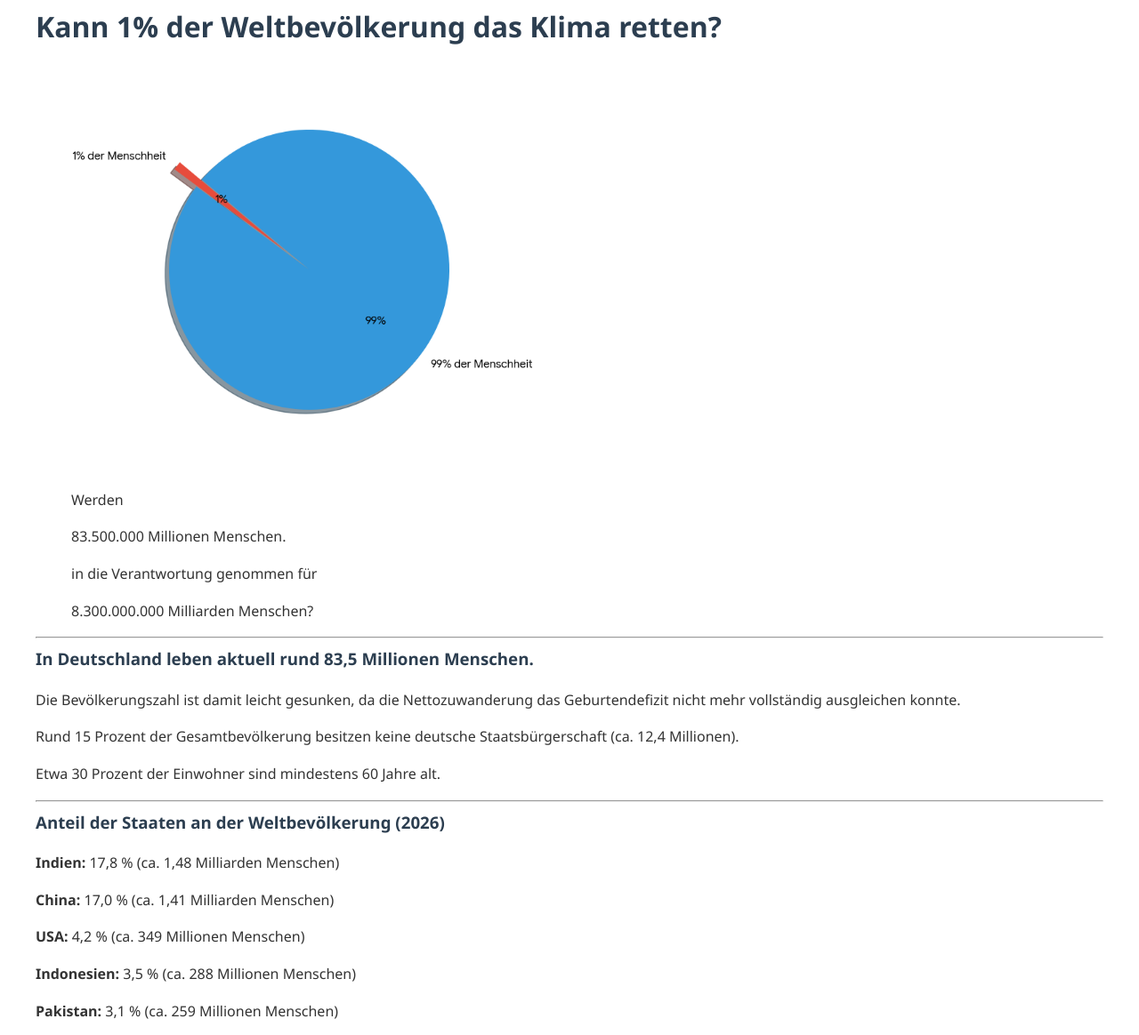
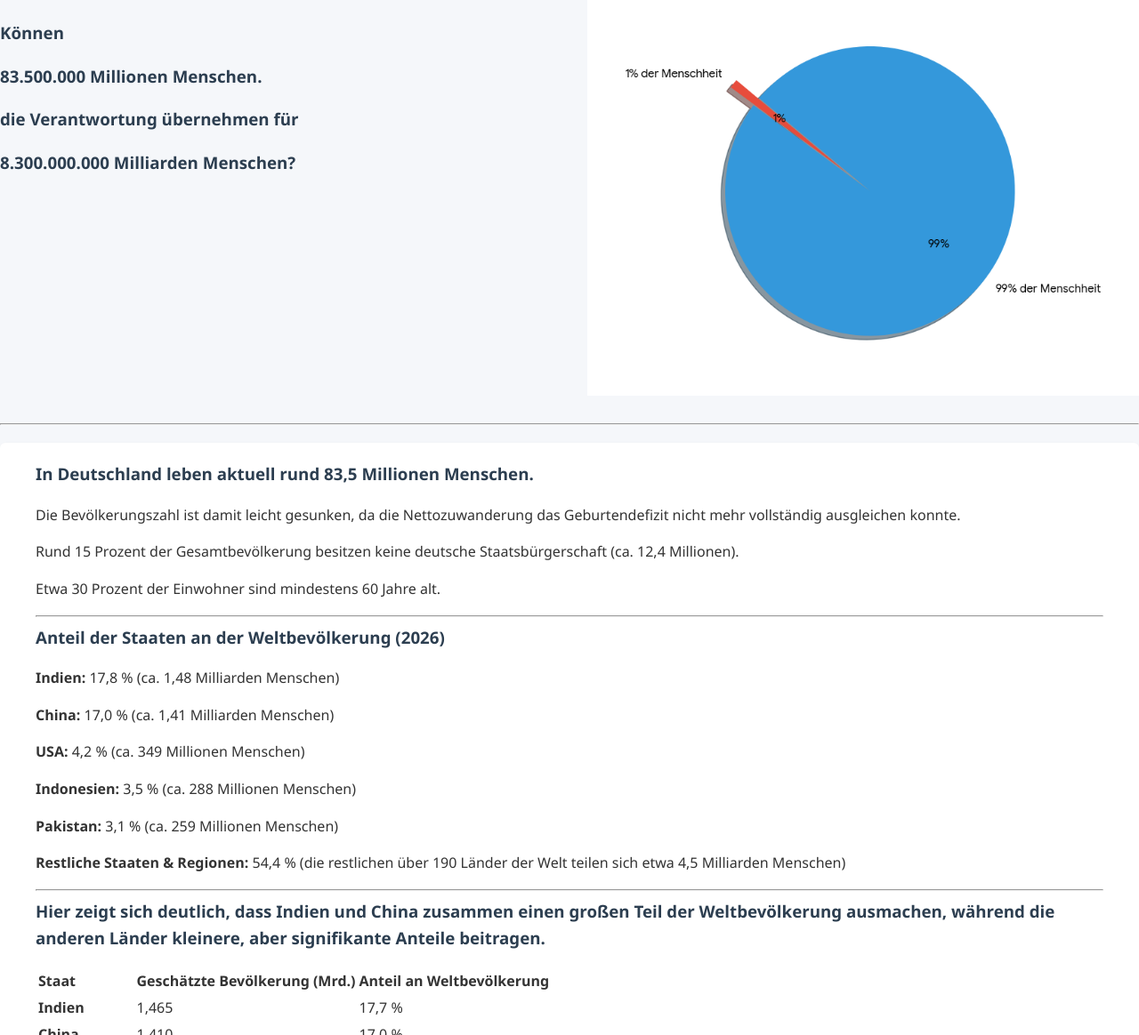
Before and after one commit to TheGermanTruth/TheGermanTruth, a Jekyll site: the page built from index.md, in a window 1280 px wide and 1400 px high, scrolled down 810 px. Shown: the part 236-1400 px from the top of the window at 89% size. Built offline with Jekyll 4.4.1, drawn with Linux system fonts in a browser that asks for light colours.

Commit message:
Update index.md

```diff
--- a/index.md
+++ b/index.md
@@ -3,21 +3,32 @@ layout: default
 title: "Die Co2 Lüge"
 ---
 
+<div class="two-columns" markdown="1">
+
+<div class="column" markdown="1">
+
+## Kann 1% der Weltbevölkerung das Klima retten?
+
+### Können
+
+### 83.500.000 Millionen Menschen.
+
+### die Verantwortung übernehmen für
+
+### 8.300.000.000 Milliarden Menschen?
+
+</div>
+
+<div class="column" markdown="1">
+
+![Ein Prozent]({{ '/images/1Prozent.png' | relative_url }}){: width="100%"}
+
+</div>
+
+</div>
+---
+
 <div class="section one-column" markdown="1">
-
-# Kann 1% der Weltbevölkerung das Klima retten?
-
-![Ein Prozent]({{ '/images/1Prozent.png' | relative_url }}){: width="50%"}
-
->Werden
->
->83.500.000 Millionen Menschen.
->
->in die Verantwortung genommen für
->
->8.300.000.000 Milliarden Menschen?
-
----
 
 ### In Deutschland leben aktuell rund 83,5 Millionen Menschen.
 
```
